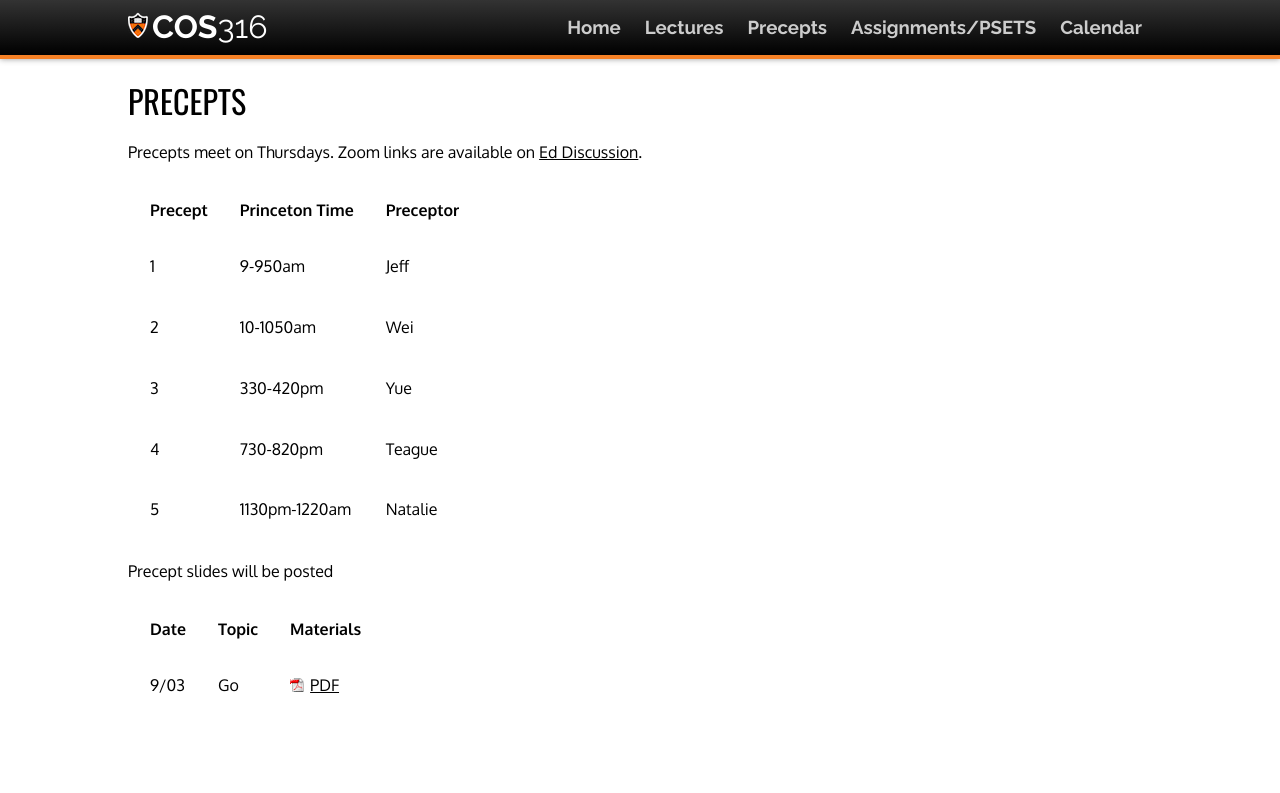
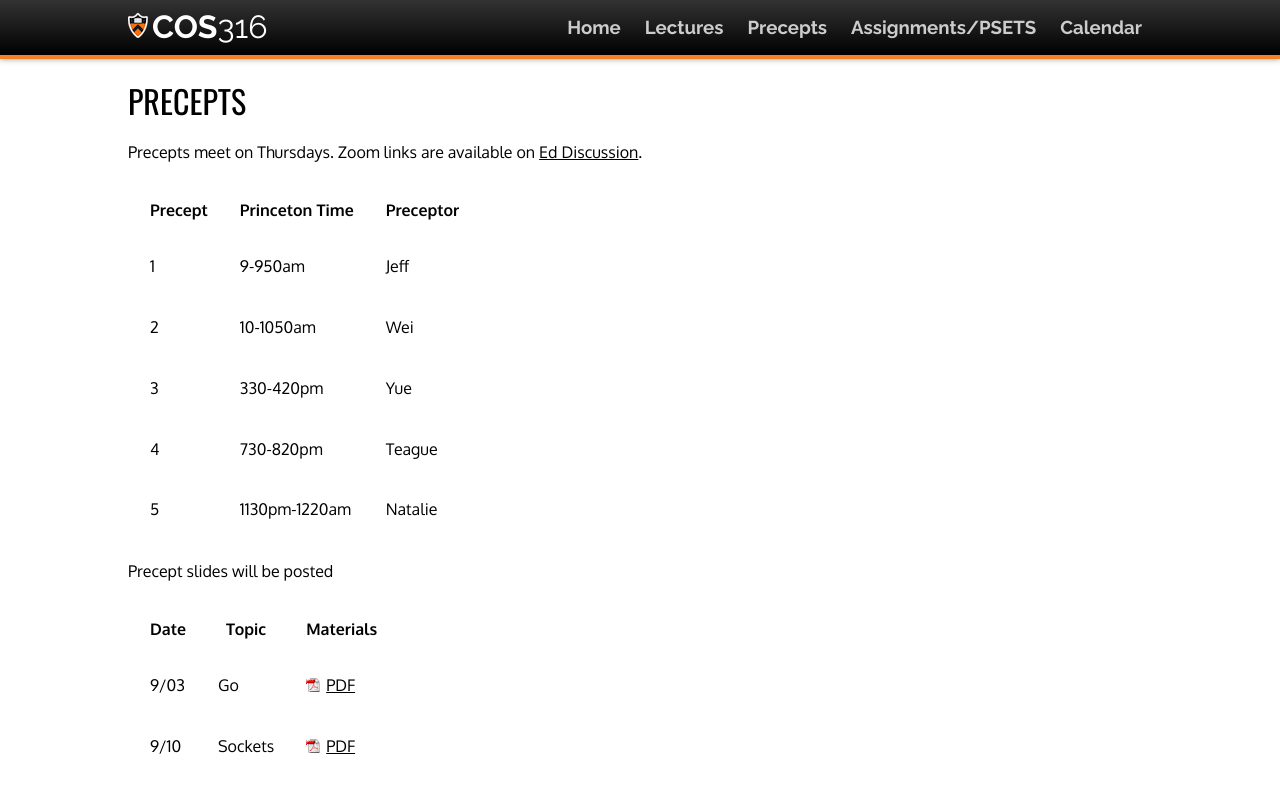
Before and after one commit to cos316/cos316-web, a Jekyll site: the page built from precepts.md, in a window 1280 px wide. Shown: the top 793 px of the page. Built offline with Jekyll 4.4.1, drawn with Linux system fonts in a browser that asks for light colours; nearby versions of some CDN libraries.

Commit message:
upload precept 2 slides

```diff
--- a/precepts.md
+++ b/precepts.md
@@ -15,6 +15,7 @@ Precepts meet on Thursdays. Zoom links are available on [Ed Discussion](https://
 
 Precept slides will be posted
 
-|Date   | Topic | Materials      |
-|-------|-------|----------------|
-| 9/03  | Go    | [PDF](/precepts/Go-Programming.pdf) |
+|Date   | Topic    | Materials      |
+|-------|----------|----------------|
+| 9/03  | Go       | [PDF](/precepts/Go-Programming.pdf) |
+| 9/10  | Sockets  | [PDF](/precepts/Socket-Programming.pdf) |
```
Also changed, not shown: 1 other file.
